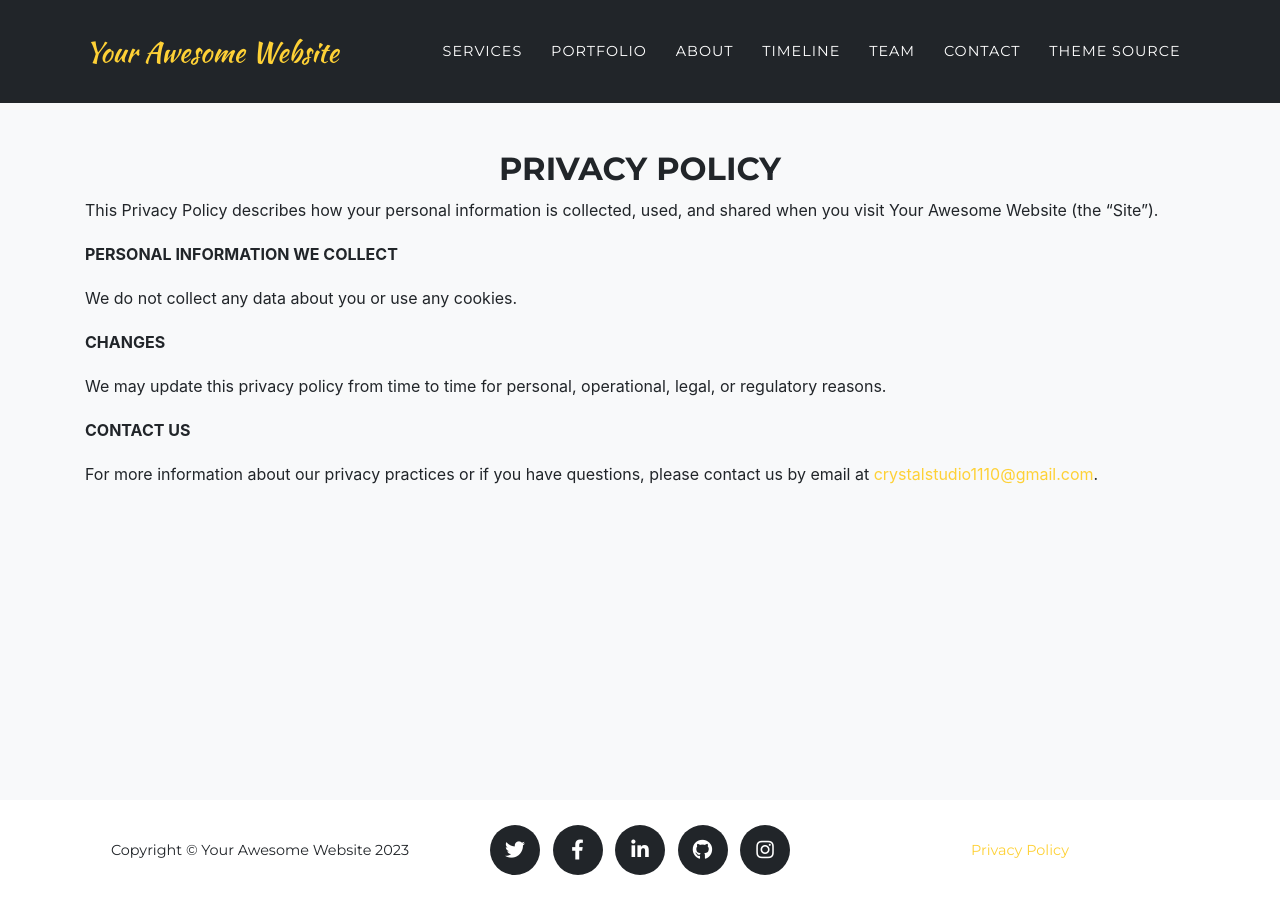
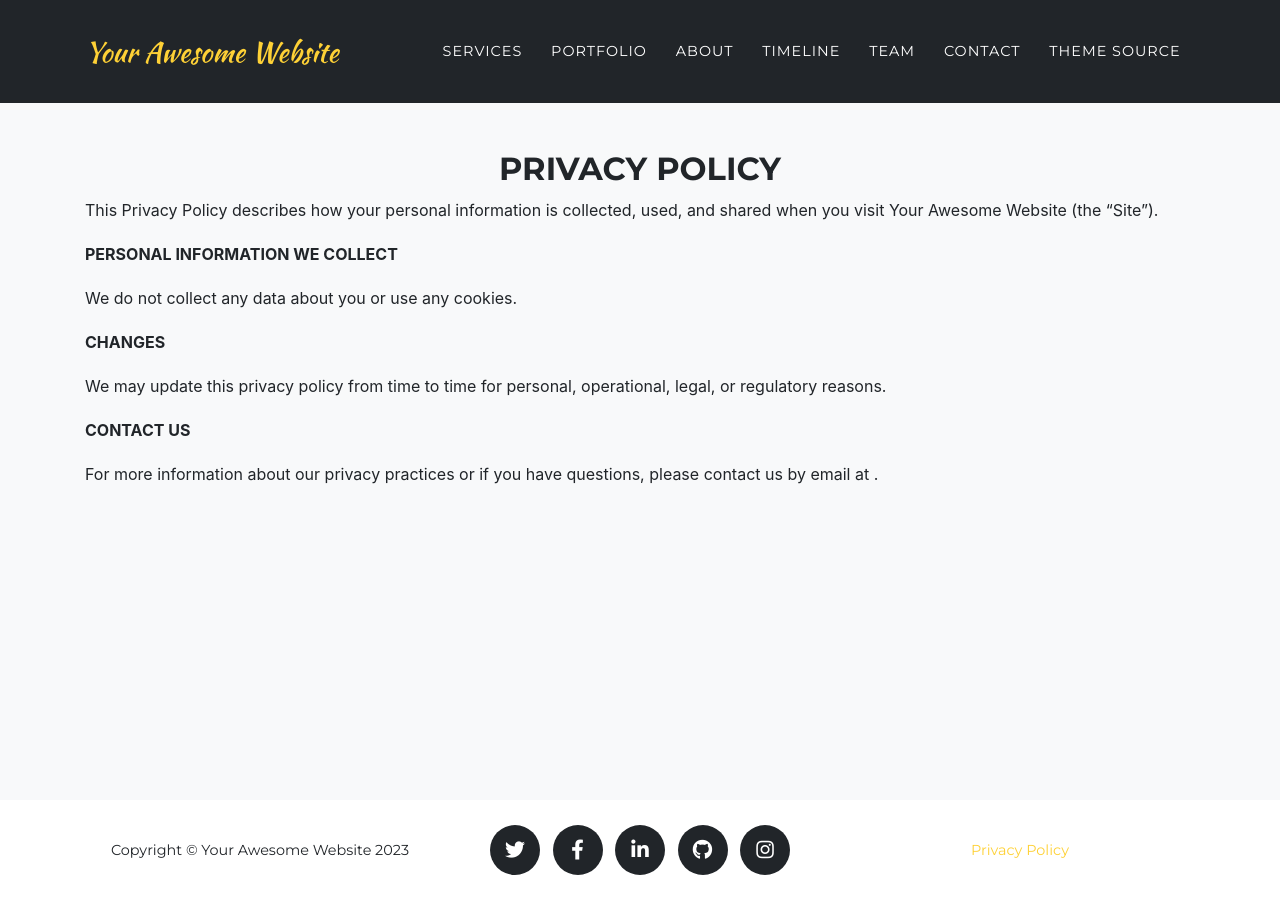
Before and after one commit to Crystalstudio1110/crystalstudio1110.github.com, a Jekyll site: the page built from legal.md, in a window 1280 px wide. Built offline with Jekyll 4.4.1, drawn with Linux system fonts in a browser that asks for light colours; some web fonts are replaced.

Commit message:
Update _config.yml

```diff
--- a/_config.yml
+++ b/_config.yml
@@ -18,7 +18,6 @@ baseurl:            ""
 # url:                https://nachwon.github.io
 
 title      : Your Awesome Website
-email      : crystalstudio1110@gmail.com
 description: "Site description"
 author     : Your Name
 # logo:     #optional, defaults to site title
```
